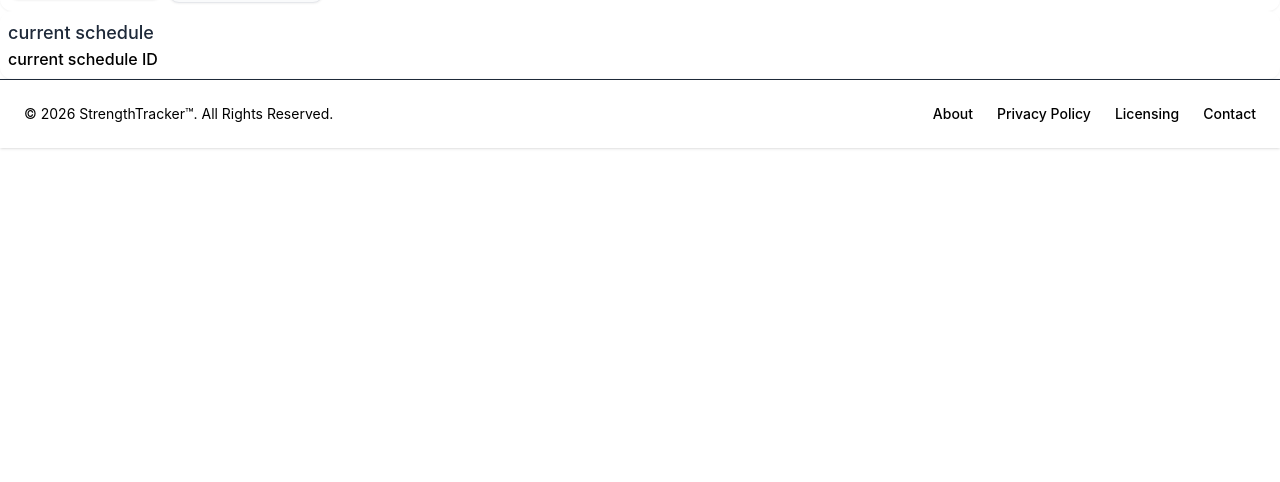
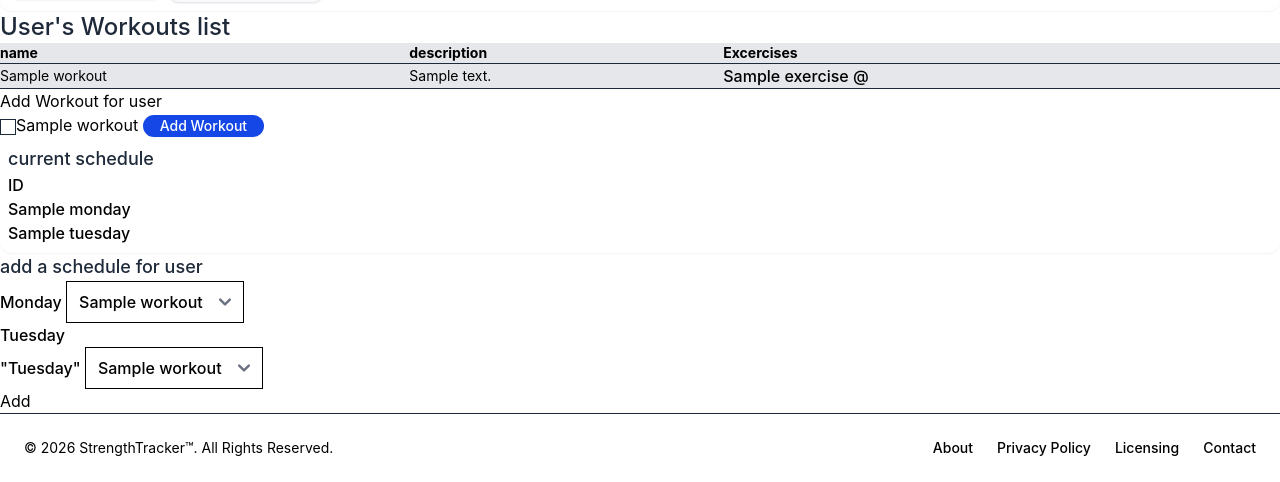
Before and after one commit to Skips2003/Jym, a Python web app: template app/templates/manage.html in a window 1280 px wide. Shown: the part 329-811 px from the top of the page. Before the commit the page ends 478 px from the top, so only its background shows below. Run offline with Jinja, Linux system fonts and the light colour scheme; the template is opened without the code that fills it: most values are stand-ins (such as "Sample title", 1, 10 or a date in 2020); some libraries are stand-ins or nearby versions.

Commit message:
exercise, workout, user save workout, user schedule, now functioning

```diff
--- a/app/templates/manage.html
+++ b/app/templates/manage.html
@@ -24,9 +24,68 @@
         </button>
         </p>
     </div>
-    <div class="baseCard border-transparent shadow col-span-1">
-        <h3>current schedule</h3>
-        <p>current schedule ID {{ user.currentScheduleID }}</p>
-    </div>
+
+<div>
+    <h1>User's Workouts list</h1>
+    <table border="1">
+        <tr>
+            <th>name</th>
+            <th>description</th>
+            <th>Excercises</th>
+        </tr>
+        {% for workout in workouts %}
+        <tr>
+            <td>{{ workout.name }}</td>
+            <td>{{ workout.description }}</td>
+            <td>{% for ex in workout.exercises %}
+                   <p>{{ ex.name }} @ {{ex.searchID}}</p>
+                {% endfor %}</td>
+        </tr>
+        {% endfor %}
+    </table>
+</div>
+
+<div>
+    <h2>Add Workout for user</h2>
+    <form action="/add_user_workout/{{user.id}}" method="POST">
+    {{ form.hidden_tag() }}
+    {% for workout in all_workouts %}
+    <input type="checkbox" name="workout_name" value="{{ workout._id|string }}">{{ workout.name }}
+    {% endfor %}
+    <button type="submit" class="inline-flex items-center text-white bg-brand box-border border border-transparent hover:bg-brand-strong focus:ring-4 focus:ring-brand-medium shadow-xs font-medium leading-5 rounded-base text-sm px-4 py-2.5 focus:outline-none" >Add Workout</button>
+
+    </form>
+</div>
+
+<div class="baseCard border-transparent shadow col-span-1">
+    <h3>current schedule</h3>
+    <p> ID {{ user.currentScheduleID }}</p>
+    <p>{{schedule.days.Monday.name}}</p>
+    <p>{{schedule.days.Tuesday.name}}</p>
+</div>
+
+<div>
+    <h3>add a schedule for user</h3>
+    <form method="POST" action="/add_user_schedule/{{user.id}}">
+    {{form.hidden_tag()}}
+    <p><span>Monday</span>
+        <select name="workout_id_1">
+        {% for workout in workouts %}
+            <option value="{{ workout._id|string }}">{{ workout.name }}</option>
+        {% endfor %}
+        </select>
+    </p>
+    <p>Tuesday</p>
+    <p><span>"Tuesday"</span>
+        <select name="workout_id_2">
+        {% for workout in workouts %}
+            <option value="{{ workout._id|string }}">{{ workout.name }}</option>
+        {% endfor %}
+        </select>
+    </p>
+    <button type="submit">Add</button>
+    </form>
+</div>
+
 </section>
 {% endblock %}
```
Also changed, not shown: app/main/routes.py (+69 -5 lines), app/templates/admin.html (+41 -0 lines).
